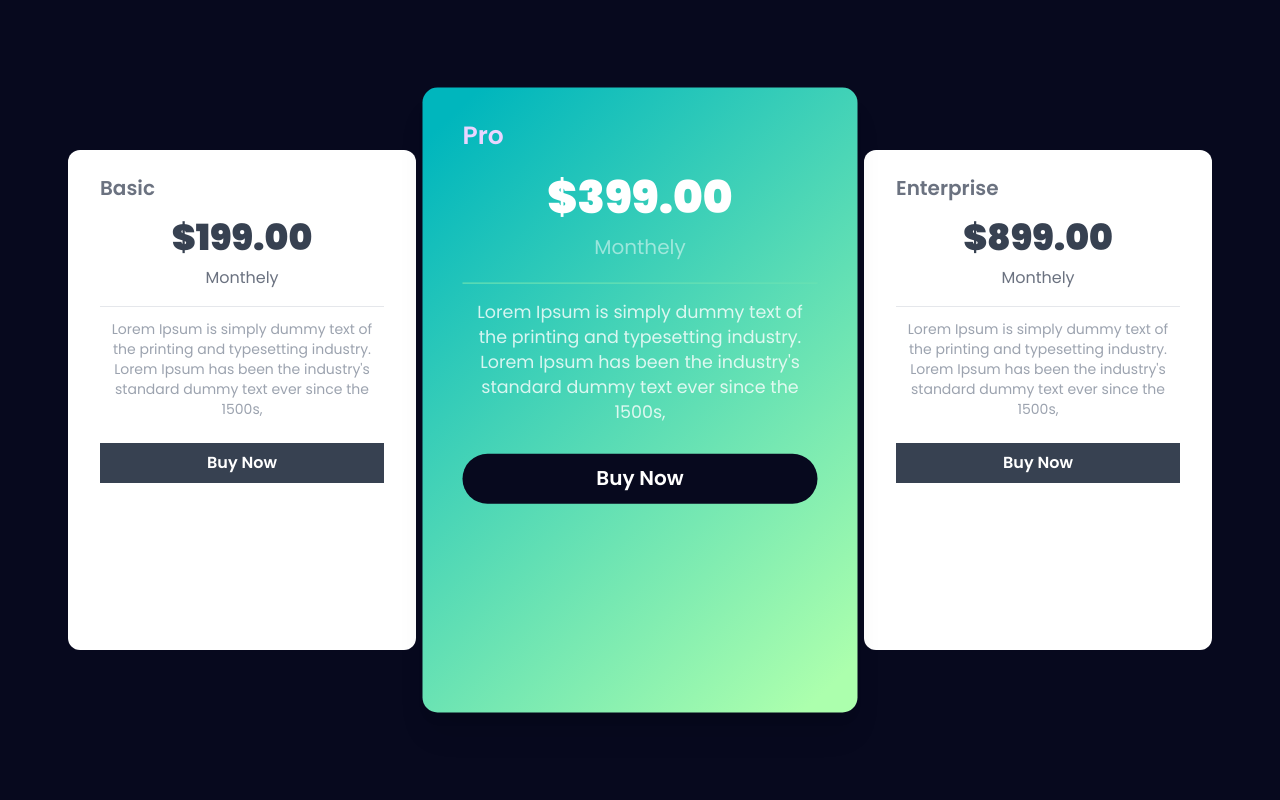
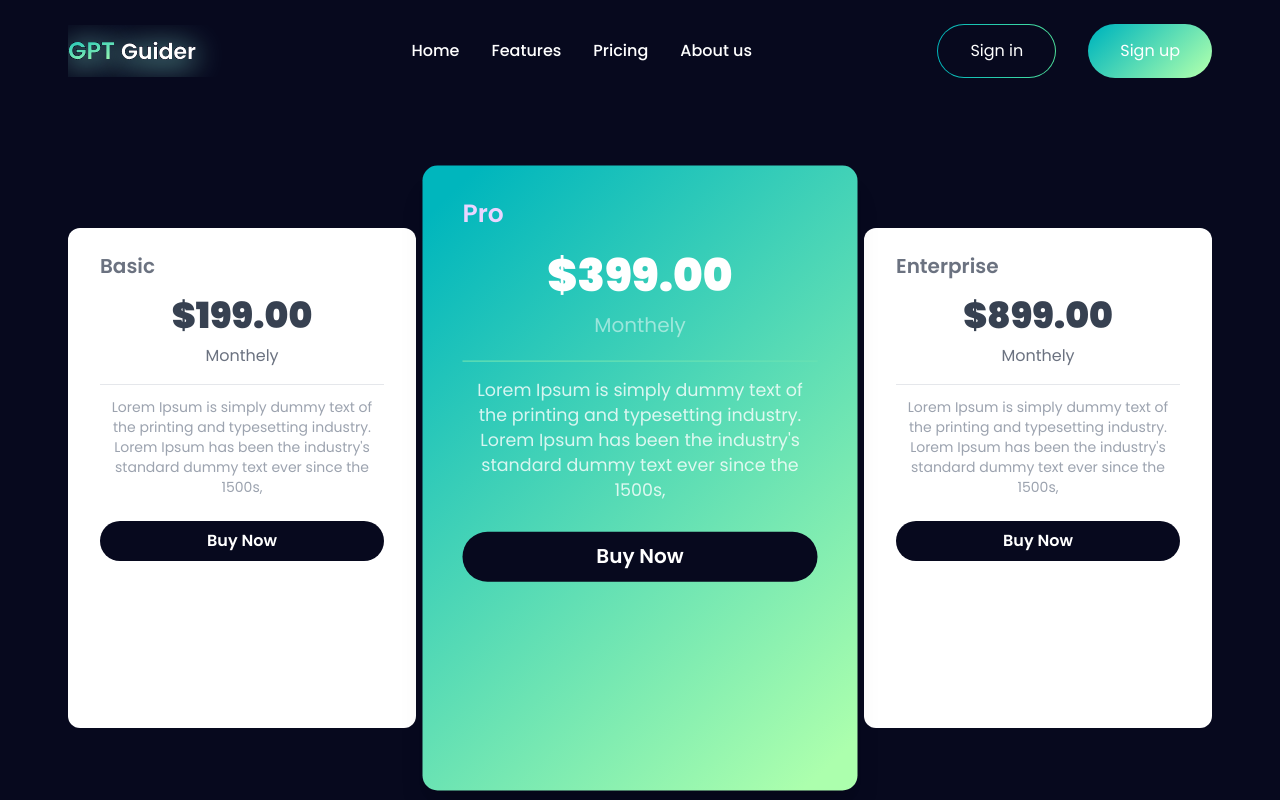
Before and after one commit to MamtazDev/gpt-guider, a Next.js app: page /subscription in a window 1280 px wide. Shown: the top 800 px of the page. Built offline with nearby package versions, Linux system fonts and the light colour scheme.

Commit message:
dashbaord done

```diff
--- a/components/Navbar/Navbar.js
+++ b/components/Navbar/Navbar.js
@@ -14,8 +14,8 @@ const Navbar = () => {
         </div>
         <div className="lg:flex gap-[32px] text-[16px] font-[500] hidden">
           <Link href="/">Home</Link>
-          <Link href="/">Features</Link>
-          <Link href="/">Pricing</Link>
+          <Link href="/dashboard">Features</Link>
+          <Link href="/subscription">Pricing</Link>
           <Link href="/">About us</Link>
         </div>
         <div className="lg:flex gap-[32px] hidden">
@@ -62,8 +62,8 @@ const Navbar = () => {
         </div>
         <div className="flex flex-col gap-[32px] text-[16px] font-[500] items-center">
           <Link href="/">Home</Link>
-          <Link href="/">Features</Link>
-          <Link href="/">Pricing</Link>
+          <Link href="/dashboard">Features</Link>
+          <Link href="/subscription">Pricing</Link>
           <Link href="/">About us</Link>
 
           <button className="singInButton px-[32px] py-[14px] max-w-[120px] ">
--- a/components/subscriptions/Subcriptions.js
+++ b/components/subscriptions/Subcriptions.js
@@ -4,7 +4,7 @@ const Subcriptions = () => {
   return (
     <div className="min-h-screen   flex flex-wrap items-center  justify-center  ">
       <div className="min-h-[500px] flex flex-col sm:flex-col lg:flex-row xl:flex-row md:flex-col gap-[50px] justify-center items center  container   ">
-        <div className="py-12 sm:py-12 md:py-6 lg:py-6 xl:py-6 px-8 w-full md:w-full sm:w-full bg-white z-30 rounded-xl">
+        <div className="py-12 sm:py-12 md:py-6 lg:py-6 xl:py-6 px-8 w-full md:w-full sm:w-full bg-white  rounded-xl">
           <h1 className="text-gray-500 font-semibold text-xl ">Basic</h1>
           <div className="text-center py-4 px-7">
             <h1 className="text-gray-700 text-4xl font-black">$199.00</h1>
@@ -18,11 +18,11 @@ const Subcriptions = () => {
               ever since the 1500s,
             </p>
           </div>
-          <button className="w-full mt-6 mb-3 py-2 text-white font-semibold bg-gray-700 hover:shadow-xl duration-200 hover:bg-gray-800">
+          <button className="w-full mt-6 mb-3 py-2 text-white font-semibold bg-[#07091e] hover:shadow-xl duration-200 rounded-[30px]">
             Buy Now
           </button>
         </div>
-        <div className="py-12 sm:py-12 md:py-6 lg:py-6 xl:py-6 px-8 w-full md:w-full sm:w-full focusSubScriptionCard transform scale-1 sm:scale-1 md:scale-105 lg:scale-125 xl:scale-125 z-40  shadow-none sm:shadow-none md:shadow-xl lg:shadow-xl xl:shadow-xl rounded-xl">
+        <div className="py-12 sm:py-12 md:py-6 lg:py-6 xl:py-6 px-8 w-full md:w-full sm:w-full focusSubScriptionCard transform scale-1 sm:scale-1 md:scale-105 lg:scale-125 xl:scale-125   shadow-none sm:shadow-none md:shadow-xl lg:shadow-xl xl:shadow-xl rounded-xl">
           <h1 className="text-purple-200 font-semibold text-xl ">Pro</h1>
           <div className="text-center py-4 px-7">
             <h1 className="text-white text-4xl font-black">$399.00</h1>
@@ -40,7 +40,7 @@ const Subcriptions = () => {
             Buy Now
           </button>
         </div>
-        <div className="py-12 sm:py-12 md:py-6 lg:py-6 xl:py-6 px-8 w-full md:w-full sm:w-full bg-white z-30 rounded-xl">
+        <div className="py-12 sm:py-12 md:py-6 lg:py-6 xl:py-6 px-8 w-full md:w-full sm:w-full bg-white  rounded-xl">
           <h1 className="text-gray-500 font-semibold text-xl ">Enterprise</h1>
           <div className="text-center py-4 px-7">
             <h1 className="text-gray-700 text-4xl font-black">$899.00</h1>
@@ -54,7 +54,7 @@ const Subcriptions = () => {
               ever since the 1500s,
             </p>
           </div>
-          <button className="w-full mt-6 mb-3 py-2 text-white font-semibold bg-gray-700 hover:shadow-xl duration-200 hover:bg-gray-800">
+          <button className="w-full mt-6 mb-3 py-2 text-white font-semibold bg-[#07091e] hover:shadow-xl duration-200 rounded-[30px]">
             Buy Now
           </button>
         </div>
--- a/pages/dashboard.js
+++ b/pages/dashboard.js
@@ -9,6 +9,7 @@ import pdfIcon from "@/assets/icons/pdfIcon.png";
 import videoIcon from "@/assets/icons/videoIcon.png";
 import testIcon from "@/assets/icons/testIcon.png";
 import peopleIcon from "@/assets/icons/peopleIcon.png";
+import Main from "@/Layouts/Main";
 
 const featuresData = [
   {
@@ -37,18 +38,19 @@ const featuresData = [
     title: "YouTube video",
     description:
       "Transcribe and summarize YouTube videos just by providing the URL of the video.",
-    link: "/",
+    link: "/dashboard",
   },
   {
     icon: diagramIcon.src,
     title: "Diagram Plugin",
     description: "Create and edit diagrams. Build mind map based on your data.",
-    link: "/",
+    link: "/dashboard",
   },
   {
     icon: documentIcon.src,
     title: "Document OCR AI",
     description: "Convert scanned and handwritten PDFs into digital formats.",
+    link: "/dashboard",
   },
   {
     icon: micIcon.src,
@@ -84,4 +86,6 @@ const DashboardPage = () => {
   );
 };
 
+DashboardPage.PageLayout = Main;
+
 export default DashboardPage;
--- a/pages/subscription.js
+++ b/pages/subscription.js
@@ -1,3 +1,4 @@
+import Main from "@/Layouts/Main";
 import Subcriptions from "@/components/subscriptions/Subcriptions";
 import React from "react";
 
@@ -8,5 +9,5 @@ const Subscription = () => {
     </>
   );
 };
-
+Subscription.PageLayout = Main;
 export default Subscription;
```
